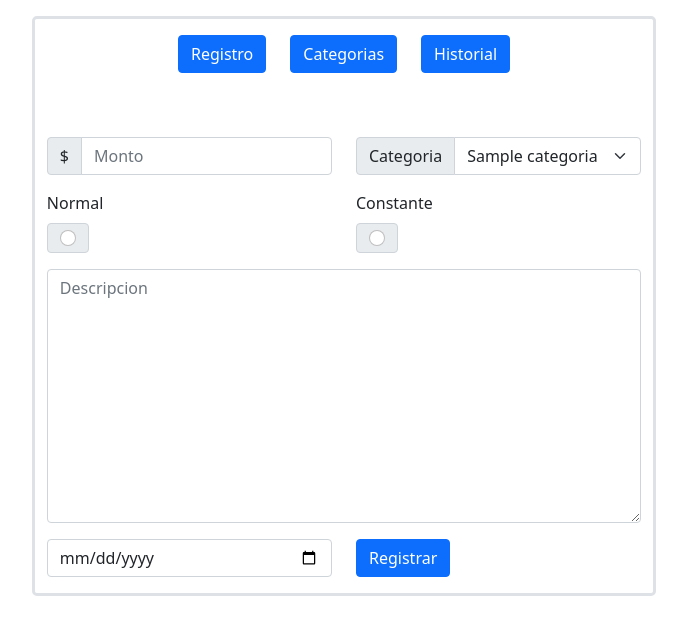
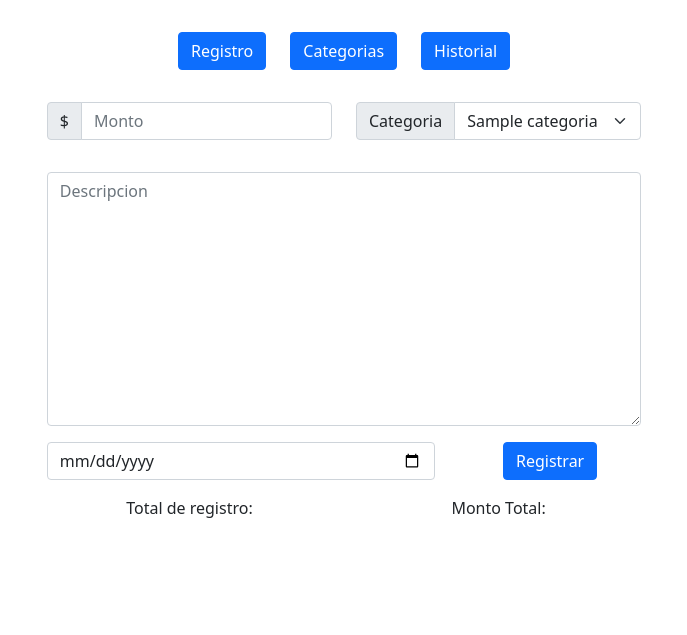
Before and after one commit to ARIAS-J/PEM, a Django app: page / in a window 1280 px wide. Shown: the top 635 px of the page, without its empty margins (296-983 px from the left). Run offline with Django 4.2, Linux system fonts and the light colour scheme; tables that the repository leaves empty hold one stand-in row (values such as "Sample post"); some libraries are stand-ins or nearby versions.

Commit message:
remove model field "tipos" etc

```diff
--- a/pem/models.py
+++ b/pem/models.py
@@ -29,7 +29,6 @@ class Registro(models.Model):
     id = models.UUIDField(primary_key=True, default=uuid.uuid4, editable=False, unique=True, name='id')
     monto = models.DecimalField(max_digits=9, decimal_places=2, null=True)
     descripcion = models.CharField(max_length=1000, null=True)
-    tipo = models.CharField(max_length=20, null=True)
     fecha = models.CharField(max_length=250, null=True)
 
     #Relationship
--- a/pem/templates/layout.html
+++ b/pem/templates/layout.html
@@ -1,4 +1,5 @@
 <!DOCTYPE html>
+{% load static %}
 <html lang="en">
 
 <head>
@@ -7,9 +8,8 @@
     <meta name="viewport" content="width=device-width, initial-scale=1.0">
     <link href="https://cdn.jsdelivr.net/npm/bootstrap@5.1.3/dist/css/bootstrap.min.css" rel="stylesheet"
         integrity="sha384-1BmE4kWBq78iYhFldvKuhfTAU6auU8tT94WrHftjDbrCEXSU1oBoqyl2QvZ6jIW3" crossorigin="anonymous">
-    <title>{% block title %}
-
-        {% endblock title %}</title>
+    <link rel="stylesheet" href="{% static 'css/style.css '%}">
+    <title>{% block title %}{% endblock title %}</title>
 </head>
 
 <body>
--- a/pem/templates/pem/historial.html
+++ b/pem/templates/pem/historial.html
@@ -17,7 +17,6 @@
                     <th class="text-primary" scope="col">Monto</th>
                     <th class="text-primary" scope="col">Descripcion</th>
                     <th class="text-primary" scope="col">Categoria</th>
-                    <th class="text-primary" scope="col">Tipo</th>
                     <th class="text-primary" scope="col">Fecha</th>
                 </tr>
                 {% for historial in historials  %}
@@ -26,7 +25,6 @@
                     <th class="fw-normal" scope="row">{{historial.monto}}$</th>
                     <th class="fw-normal" scope="row">{{historial.descripcion}}</th>
                     <th class="fw-normal" scope="row">{{historial.categoria}}</th>
-                    <th class="fw-normal" scope="row">{{historial.tipo}}</th>
                     <th class="fw-normal" scope="row">{{historial.fecha}}</th>
 
 
--- a/pem/templates/pem/home.html
+++ b/pem/templates/pem/home.html
@@ -4,13 +4,13 @@
 
 <div class="container mt-3 d-flex justify-content-center ">
 
-    <form method="post" class="border border-3 rounded-3">
+    <form method="post" class="rounded-3" id="main-form">
         {% csrf_token %}
 
         <div class="container ">
 
             <div class="buttons d-flex justify-content-center">
-                <div class="row mt-3 mb-5">
+                <div class="row mt-3 mb-3">
                     <div class="col"><a href="/" class="btn btn-primary">Registro</a></div>
                     <div class="col"><a href="categoria" class="btn btn-primary">Categorias</a></div>
                     <div class="col"><a href="historial" class="btn btn-primary">Historial</a></div>
@@ -39,28 +39,6 @@
 
             </div>
 
-            <div class="row ">
-
-                <div class="col">
-                    <label class="form-label">Normal</label>
-                    <div class="input-group">
-                        <div class="input-group-text">
-                            <input class="form-check-input mt-0" type="radio" name="tipo" id="tipo" value="Normal">
-                        </div>
-                    </div>
-                </div>
-
-                <div class="col">
-                    <label class="form-label">Constante</label>
-                    <div class="input-group">
-                        <div class="input-group-text">
-                            <input class="form-check-input mt-0" type="radio" name="tipo" id="constante" value="Constante">
-                        </div>
-                    </div>
-                </div>
-
-            </div>
-
 
             <div class="row">
                 <div class="col">
@@ -70,12 +48,22 @@
             </div>
 
             <div class="row mb-3">
-                <div class="col">
+                <div class="col-8 d-flex justify-content-center">
                     <input class="form-control" type="date" name="datetime" id="datetime">
                 </div>
 
-                <div class="col">
+                <div class="col d-flex justify-content-center">
                     <button class="btn btn-primary" type="submit">Registrar</button>
+                </div>
+            </div>
+
+            <div class="row">
+                <div class="col d-flex justify-content-center">
+                    <p>Total de registro: </p>
+                </div>
+
+                <div class="col d-flex justify-content-center">
+                    <p>Monto Total: </p>
                 </div>
             </div>
 
--- a/pem/views.py
+++ b/pem/views.py
@@ -14,7 +14,6 @@ def home(request):
     if request.method == 'POST':
         monto = request.POST['monto']
         descripcion = request.POST['descripcion']
-        tipo = request.POST['tipo']
         fecha = request.POST['datetime']
         nombre_categoria = request.POST['categoria']
 
@@ -26,7 +25,7 @@ def home(request):
         if not monto:
             messages.Error(request, 'El monto es requerido')
         else:
-            Registro.objects.create(monto = monto, descripcion = descripcion, tipo = tipo, fecha = fecha, categoria = categoria)
+            Registro.objects.create(monto = monto, descripcion = descripcion, fecha = fecha, categoria = categoria)
         return render(request, 'pem/home.html', context)
 
     return render(request, 'pem/home.html', context)
@@ -46,3 +45,7 @@ def historial(request):
     context = {'historials': historials}
 
     return render(request, 'pem/historial.html', context)
+
+def Constante_registro(request):
+
+    return render(request, 'pem/home.html')
```
Also changed, not shown: pem/static/css/style.css (added, +14 -0 lines), pem/templates/pem/categoria.html (+15 -13 lines), pem/static/style.css (deleted).
